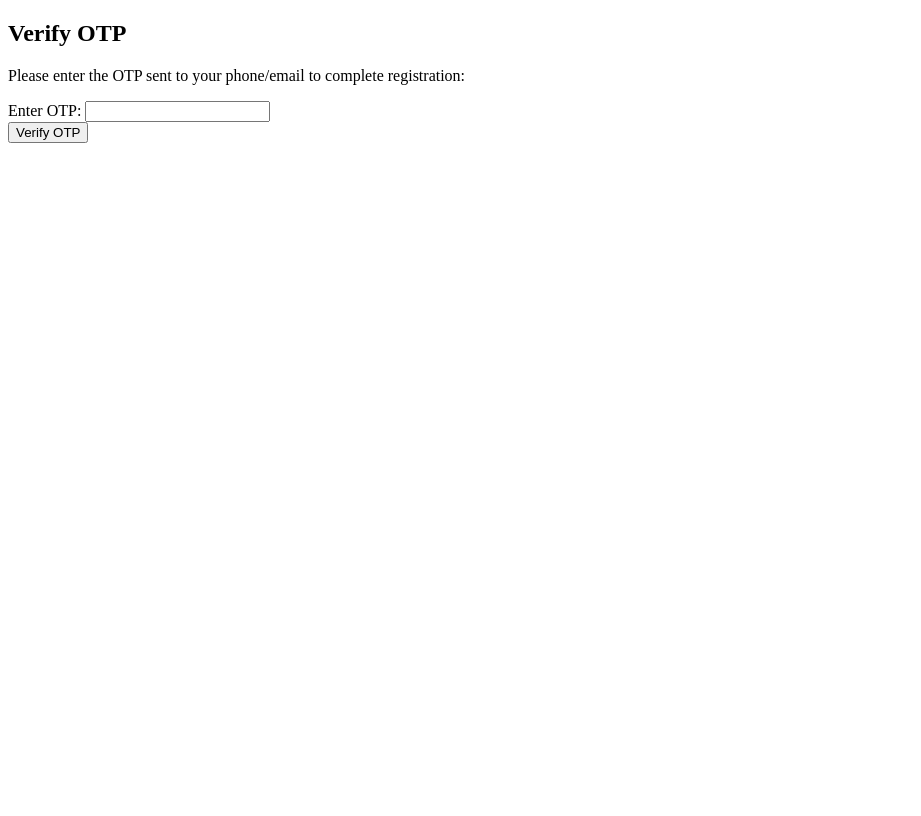
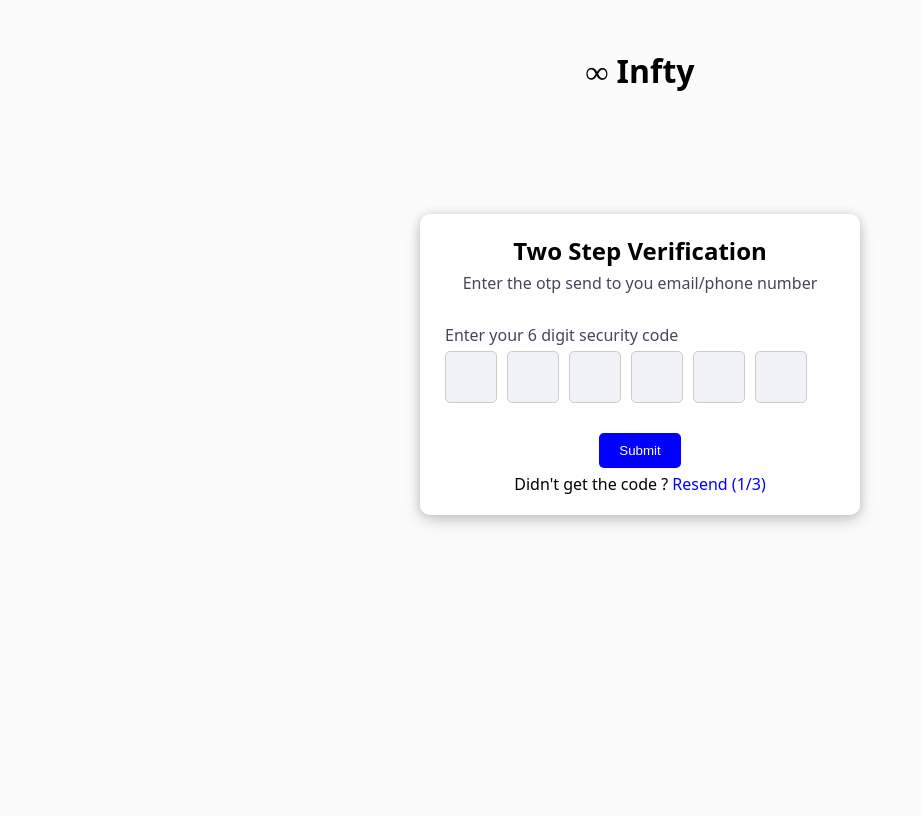
Before and after one commit to bansal-yash/Trading-simulator-and-analyzer, a Flask app: page /verify-otp in a window 1280 px wide. Shown: the whole page, without its empty margins (0-921 px from the left). Before the commit the page ends 143 px from the top, so only its background shows below. Run offline with Flask 3, Linux system fonts and the light colour scheme.

Commit message:
Update verify_otp.html

```diff
--- a/templates/verify_otp.html
+++ b/templates/verify_otp.html
@@ -1,27 +1,136 @@
 <!DOCTYPE html>
 <html lang="en">
-
 <head>
     <meta charset="UTF-8">
     <meta name="viewport" content="width=device-width, initial-scale=1.0">
-    <title>Verify OTP</title>
+    <style>
+        /* Add some basic styling for the OTP input box */
+        body{
+            display: flex;
+            flex-direction: column;
+            align-items: center;
+            height: 100vh;
+            font-family: GrowwSans, NotoSans, system-ui;
+            background-color: #fbfbfb;
+        }
+        #card{
+            display: flex;
+            flex-direction: column;
+            padding-inline: 20px;
+            width: 400px;
+            background-color: white ;
+            border-radius: 10px; /* Optional: Add border-radius for rounded corners */
+            box-shadow: 0px 5px 15px rgba(0, 0, 0, 0.2), 0px 0px 10px rgba(0, 0, 0, 0.1);
+
+        }
+
+        .otp-input {
+            display: flex;
+            justify-content: center;
+        }
+
+        .otp-input input {
+            width: 30px;
+            height: 30px;
+            text-align: center;
+            font-size: 16px;
+            border: 1px solid #ccc;
+            padding: 10px;
+            border-radius: 5px;
+            margin: 0 5px;
+            background-color: #f1f1f8;
+        }
+        .submit-button {
+            background-color: blue;
+            color: white;
+            padding: 10px 20px;
+            border: none;
+            border-radius: 5px;
+            cursor: pointer;
+            margin-top: 10px;
+            margin-bottom: 5px;
+        }
+        a{
+            text-decoration: none;
+            color: blue;
+        }
+        #code_part{
+            display: flex;
+            justify-content: space-between;
+            margin-bottom: 20px;
+            margin-top: 5px;
+        }
+        #top_part{
+            display: flex;
+            flex-direction: column;
+            align-items: center;
+            margin-bottom: 30px;
+            color: rgb(68, 71, 91);
+        }
+        #submission_part{
+            display: flex;
+            flex-direction: column;
+            align-items: center;
+            margin-bottom: 20px;
+        }
+        h2{
+            margin-bottom: 5px;
+            color: black;
+        }
+        #logo{
+            margin-top: 20px;
+            margin-bottom: 100px;
+        }
+    </style>
+    <title>otp</title>
 </head>
+<body>
+    <div id="logo">
+        <h1>&infin; Infty</h1>
+    </div>
+    <div id="card">
+        <div id="top_part">
+            <div><h2>Two Step Verification</h2></div>
+        <div>Enter the otp send to you email/phone number</div>
+        </div>
 
-<body>
-    <h2>Verify OTP</h2>
-    <p>Please enter the OTP sent to your phone/email to complete registration:</p>
-    <div class="valid" id="valid">
-        {% if message %}
-        <p>{{ message }}</p>
-        {% endif %}
+        <div style="color: rgb(68, 71, 91); margin-left:5px">Enter your 6 digit security code</div>
+        <div id="code_part">
+            <form method="post">
+                <div class="otp-input">
+                    <input type="text" maxlength="1" oninput="moveToNext(this)" />
+                    <input type="text" maxlength="1" oninput="moveToNext(this)" />
+                    <input type="text" maxlength="1" oninput="moveToNext(this)" />
+                    <input type="text" maxlength="1" oninput="moveToNext(this)" />
+                    <input type="text" maxlength="1" oninput="moveToNext(this)" />
+                    <input type="text" maxlength="1" oninput="moveToNext(this)" />
+                </div>
+            </form>
+
+        </div>
+        <div id="submission_part">
+            <div><button class="submit-button" type="submit">Submit</button></div>
+            <div>Didn't get the code ? <a href="#"> Resend (1/3)</a></div>
+        </div>
+
     </div>
-    <form method="post">
-        <div>
-            <label for="otp">Enter OTP:</label>
-            <input type="text" id="otp" name="otp" required>
-        </div>
-        <button type="submit">Verify OTP</button>
-    </form>
+
+
+    <!-- OTP input box -->
+
+
+    <!-- You can add a button for submitting the OTP here -->
+
+    <script>
+        // JavaScript function to move focus to the next input box
+        function moveToNext(input) {
+            if (input.value.length === input.maxLength) {
+                var nextInput = input.nextElementSibling;
+                if (nextInput !== null) {
+                    nextInput.focus();
+                }
+            }
+        }
+    </script>
 </body>
-
 </html>
```
